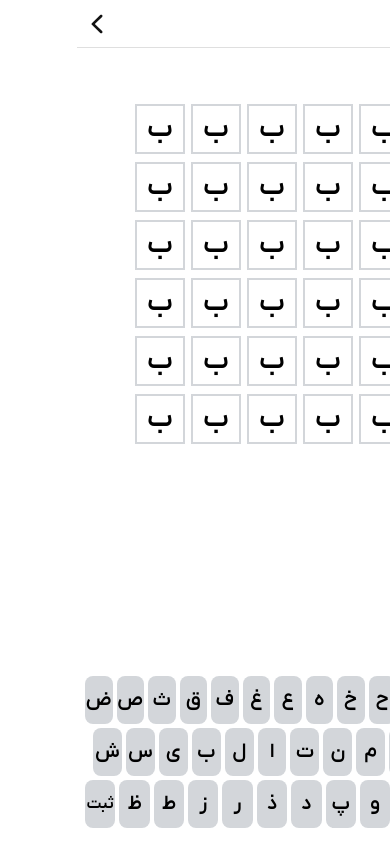
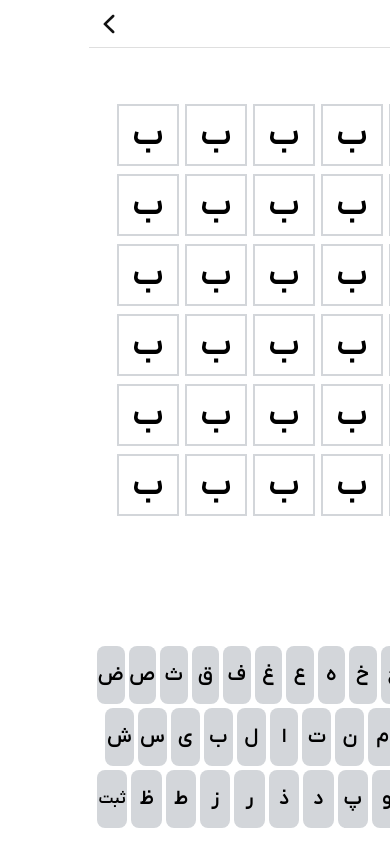
Before and after one commit to lmohade3l/mindoo, a Next.js app: page /games/chi-vazhe in a window 390 px wide. Both pictures are taken after a click on the button "شروع بازی". Built offline with nearby package versions, Linux system fonts and the light colour scheme.

Commit message:
fix: update responsive design for input-box and keyboard

```diff
--- a/components/ui/InputBox.tsx
+++ b/components/ui/InputBox.tsx
@@ -3,9 +3,9 @@ export default function InputBox({ value='ب', onSubmit }: { value?: string; onS
         <div
             className="w-[62px] h-[62px] p-2 border border-2 border-[#D3D6DA] focus:outline-none focus:cursor-none flex items-center justify-center text-[34px] font-[600] text-[black] bg-[white]"
             style={{
-                width: window.innerWidth < 400 ? '50px' : '62px',
-                height: window.innerWidth < 400 ? '50px' : '62px',
-                fontSize: window.innerWidth < 400 ? '28px' : '34px',
+                width: window.innerWidth < 390 ? '50px' : '62px',
+                height: window.innerWidth < 390 ? '50px' : '62px',
+                fontSize: window.innerWidth < 390 ? '28px' : '34px',
 
             }}
         >
--- a/components/ui/Keyboard.tsx
+++ b/components/ui/Keyboard.tsx
@@ -8,7 +8,7 @@ export default function Keyboard() {
             <div className="grid grid-cols-12 justify-center gap-1 px-2">
                 {["ض", "ص", "ث", "ق", "ف", "غ", "ع", "ه", "خ", "ح", "ج", "چ"].reverse().map((key) => (
                     <div style={{
-                        height: window?.innerWidth < 400 ? '48px' : '58px'
+                        height: window?.innerWidth < 390 ? '48px' : '58px'
                     }} key={key} className=" h-[58px] bg-[#D3D6DA] rounded-[8px] flex items-center justify-center text-[20px] font-[600] text-[black] cursor-pointer">
                         {key}
                     </div>
@@ -19,7 +19,7 @@ export default function Keyboard() {
             <div className="grid grid-cols-11 justify-center gap-1 px-4">
                 {["ش", "س", "ی", "ب", "ل", "ا", "ت", "ن", "م", "ک", "گ"].reverse().map((key) => (
                     <div style={{
-                        height: window?.innerWidth < 400 ? '48px' : '58px'
+                        height: window?.innerWidth < 390 ? '48px' : '58px'
                     }} key={key} className=" h-[58px] bg-[#D3D6DA] rounded-[8px] flex items-center justify-center text-[20px] font-[600] text-[black] cursor-pointer">
                         {key}
                     </div>
@@ -29,20 +29,20 @@ export default function Keyboard() {
             {/* third row */}
             <div className="grid grid-cols-11 justify-center gap-1 px-2">
                 <div style={{
-                    height: window?.innerWidth < 400 ? '48px' : '58px'
+                    height: window?.innerWidth < 390 ? '48px' : '58px'
                 }} className="flex items-center justify-center bg-[#D3D6DA] rounded-[8px] h-[58px] cursor-pointer">
                     <Image src={BackSpace} alt="backspace" className="w-[20px] cursor-pointer" />
                 </div>
                 {["ظ", "ط", "ز", "ر", "ذ", "د", "پ", "و", "ی"].reverse().map((key) => (
                     <div style={{
-                        height: window?.innerWidth < 400 ? '48px' : '58px'
+                        height: window?.innerWidth < 390 ? '48px' : '58px'
                     }} key={key} className=" h-[58px] bg-[#D3D6DA] rounded-[8px] flex items-center justify-center text-[20px] font-[600] text-[black] cursor-pointer">
                         {key}
                     </div>
                 ))}
                 <div
                     style={{
-                        height: window?.innerWidth < 400 ? '48px' : '58px'
+                        height: window?.innerWidth < 390 ? '48px' : '58px'
                     }}
                     className="flex items-center justify-center bg-[#D3D6DA] rounded-[8px] h-[58px] cursor-pointer font-[600]">ثبت</div>
             </div>
```
